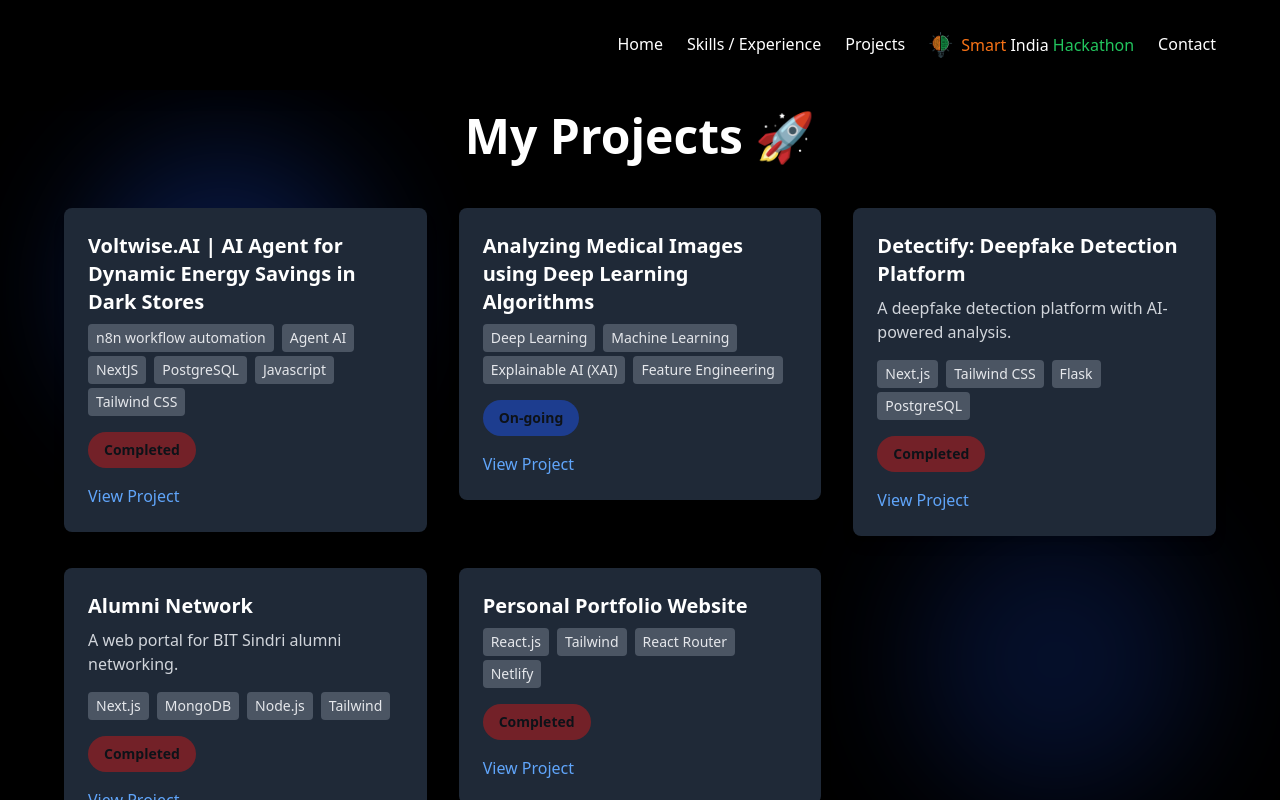
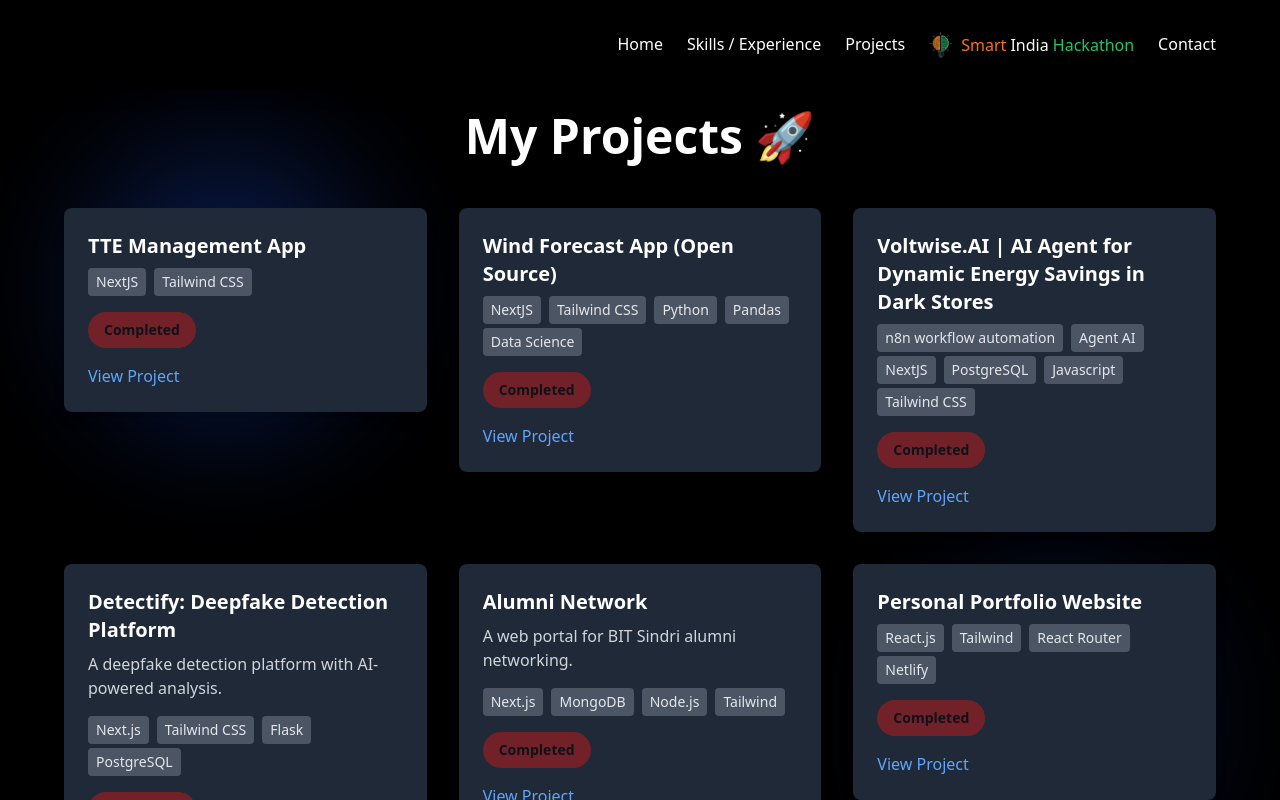
Before and after one commit to pritamapatra/My-Portfolio, a React (Vite) app: page /projects in a window 1280 px wide. Shown: the top 800 px of the page. Built offline with nearby package versions, Linux system fonts and the light colour scheme; the HTML template or start-up script is replaced by a standard one.

Commit message:
Update project titles and details in Projects.jsx

```diff
--- a/src/Pages/Projects.jsx
+++ b/src/Pages/Projects.jsx
@@ -2,19 +2,26 @@ import React from 'react';
 import ProjectCard from '../components/ProjectCard';
 
 const projects = [
+  {
+    title: "TTE Management App",
+    description: "",
+    tech: ["NextJS","Tailwind CSS"],
+    link: "https://tte-app-sable.vercel.app/home",
+    status: "Completed", // Add status here
+  },
+  {
+    title: "Wind Forecast App (Open Source)",
+    description: "",
+    tech: ["NextJS","Tailwind CSS", "Python", "Pandas", "Data Science"],
+    link: "https://github.com/pritamapatra/wind-forecast-app",
+    status: "Completed", // Add status here
+  },
   {
     title: "Voltwise.AI | AI Agent for Dynamic Energy Savings in Dark Stores",
     description: "",
     tech: ["n8n workflow automation", "Agent AI", "NextJS", "PostgreSQL","Javascript","Tailwind CSS"],
     link: "https://github.com/pritamapatra/Voltwise.AI",
     status: "Completed", // Add status here
-  },
-  {
-    title: "Analyzing Medical Images using Deep Learning Algorithms",
-    description: "",
-    tech: ["Deep Learning", "Machine Learning", "Explainable AI (XAI)", "Feature Engineering"],
-    link: "",
-    status: "On-going", // Add status here
   },
   {
     title: "Detectify: Deepfake Detection Platform",
```
